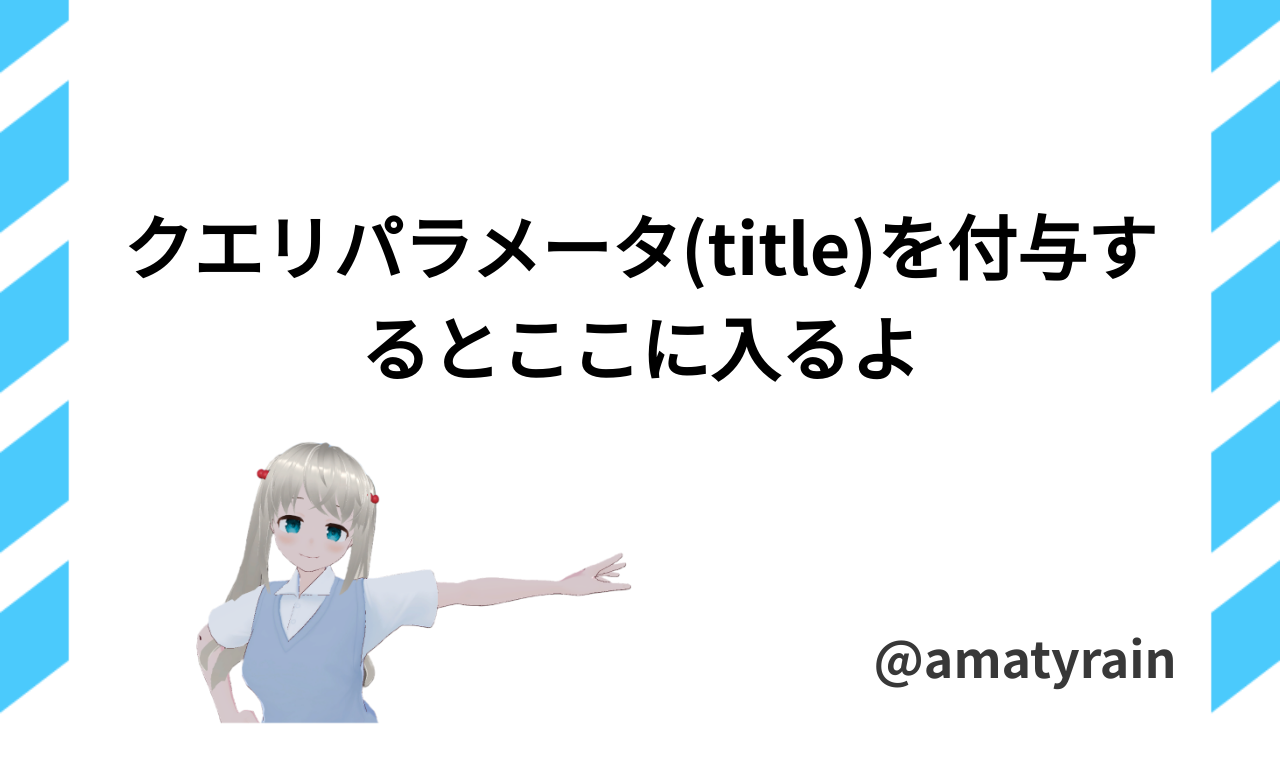
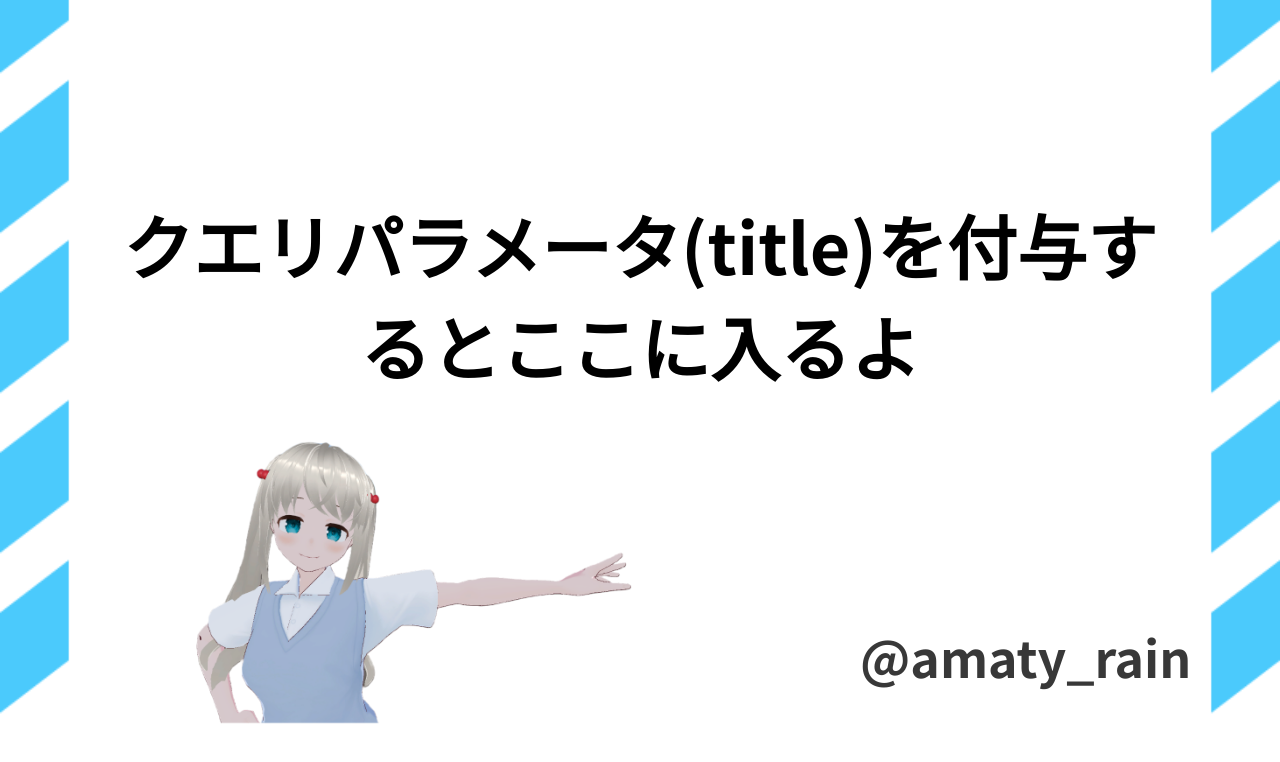
Before and after one commit to amatyrain/generate-eyecatch, a plain HTML site: page index.html in a window 1280 px wide. Drawn offline with Linux system fonts and the light colour scheme.

Commit message:
Update index.html

```diff
--- a/index.html
+++ b/index.html
@@ -11,7 +11,7 @@
         <p id="title" class="title-text"></p>
         <img src="src/image/my_profile_doya.png" width="300" height="300" >
         <div id="author-wrapper">
-            <p class="author-text">@amatyrain</p>
+            <p class="author-text">@amaty_rain</p>
         </div>
     </div>
     <script type="text/javascript">
```
